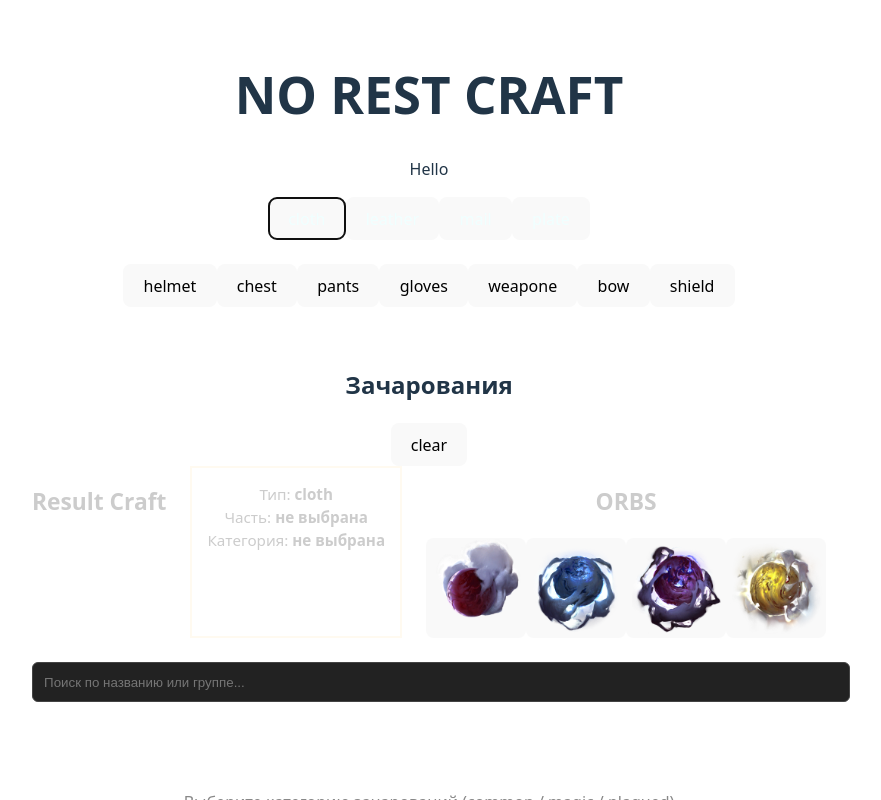
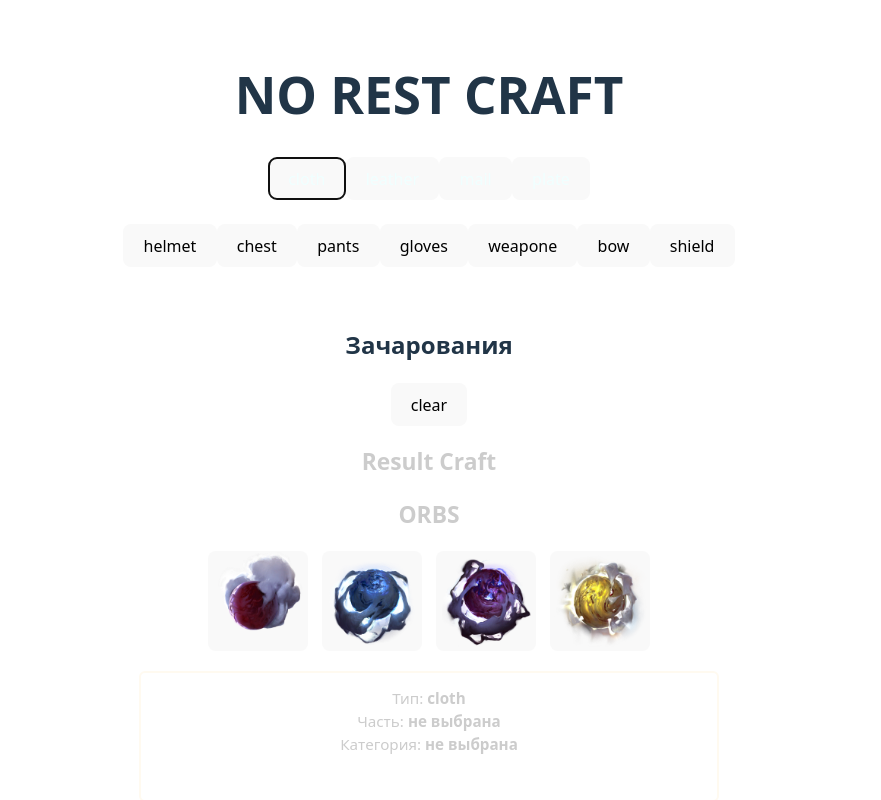
Before and after one commit to DmitryPash/norest-craft, a Vue app: page / in a window 1280 px wide. Both pictures are taken after a click on the button "cloth". Shown: the top 800 px of the page, without its empty margins (211-1092 px from the left). Built offline with nearby package versions, Linux system fonts and the light colour scheme.

Commit message:
add some style

```diff
--- a/src/App.vue
+++ b/src/App.vue
@@ -6,23 +6,11 @@ import SelectEnchantment from "./components/selectEnchantment.vue";
 <template>
   <div>
     <h1>NO REST CRAFT</h1>
-    <p> Hello </p>
   </div>
   <SelectArmor></SelectArmor>
   <SelectEnchantment></SelectEnchantment>
 </template>
 
 <style scoped>
-.logo {
-  height: 6em;
-  padding: 1.5em;
-  will-change: filter;
-  transition: filter 300ms;
-}
-.logo:hover {
-  filter: drop-shadow(0 0 2em #646cffaa);
-}
-.logo.vue:hover {
-  filter: drop-shadow(0 0 2em #42b883aa);
-}
+
 </style>
--- a/src/components/orbs.vue
+++ b/src/components/orbs.vue
@@ -5,11 +5,9 @@
         <button
             v-for="orb in orbName"
             @click="chooseOrb(getKeyByValue(orbName, orb))"
-            :class="'orb--' + getKeyByValue(orbName, orb)"
             :style="`background-image: url('src/assets/icons/sphere/frames/${getKeyByValue(orbName, orb)}.png');`"
             class="orb"
         >
-            <!-- {{ getKeyByValue(orbName, orb) }} -->
         </button>
     </div>
 </template>
@@ -33,7 +31,7 @@ function chooseOrb(orbName) {
 }
 </script>
 
-<style scoped>
+<style scoped lang="scss">
     .orb {
         background-repeat: no-repeat;
         background-position: center;
@@ -41,5 +39,9 @@ function chooseOrb(orbName) {
 
         width: 100px;
         height: 100px;
+
+        &:not(:last-child) {
+            margin-right: 14px;
+        }
     }
 </style>
--- a/src/components/resultCraft.vue
+++ b/src/components/resultCraft.vue
@@ -1,12 +1,13 @@
 <template>
+  <div class="result-craft">
     <h2>Result Craft</h2>
+    <Orbs class="result-craft__orbs"></Orbs>
 
     <div
       @click="selectedOrb()"
-    class="item"
-    style="padding: 15px; border: 2px solid floralwhite"
+      class="result-craft-settings result-craft__settings"
     >
-    <div>
+      <div class="result-craft-settings__item">
         Тип: <strong>{{ currentArmor.type || "не выбран" }}</strong>
       </div>
       <div>
@@ -16,22 +17,18 @@
         Категория:
         <strong>{{ currentArmor.enchantment || "не выбрана" }}</strong>
       </div>
-    <ul>
+      <ul class="result-craft-settings__list">
         <li
           v-for="(enchantment, index) in enchantmentStore.selectedEnchantments"
           :key="enchantment.enchant"
           @click="useSkyOrb({ ench: enchantment, positionIndex: index })"
-        style="
-          border: 1px solid blue;
-          cursor: pointer;
-          margin-bottom: 8px;
-          user-select: none;
-        "
+          class="result-craft-settings__property"
         >
+          <p class="result-craft-settings__text">
             {{ index }} | {{ enchantment.group }} |
             {{ enchantment.enchant }}
-        <br /><br /><br />
             {{ enchantment.exalt }}
+          </p>
           <button
             @click.stop="removeEnchant(enchantment.enchant)"
             class="clear-btn"
@@ -56,7 +53,7 @@
       </ul>
     </div>
 
-  <Orbs></Orbs>
+  </div>
 </template>
 
 <script setup>
@@ -70,3 +67,49 @@ const { currentArmor, removeEnchant, enchantmentStore } =
 
 const { useSkyOrb, selectedOrb } = useOrbSelection();
 </script>
+
+<style scroped lang="scss">
+.result-craft {
+  width: 100%;
+  height: 100%;
+
+  &__orbs {
+    margin-bottom: 20px;
+  }
+
+  &__settings {
+    border: 2px solid floralwhite;
+    border-radius: 6px;
+  }
+}
+
+.result-craft-settings {
+  padding: 14px;
+
+  &__list {
+    list-style: none;
+    padding: 0;
+    display: flex;
+    flex-direction: column;
+    align-items: center;
+    justify-content: center;
+  }
+
+  &__property {
+    width: 100%;
+    max-width: 350px;
+    border: 1px solid blue;
+    cursor: pointer;
+    margin-bottom: 8px;
+    user-select: none;
+    margin-bottom: 15px;
+    border-radius: 14px;
+    padding: 8px;
+  }
+
+  &__text {
+    margin-top: 0;
+    margin-bottom: 0;
+  }
+}
+</style>
```
Lines whose indentation alone changed are shown as unchanged.
